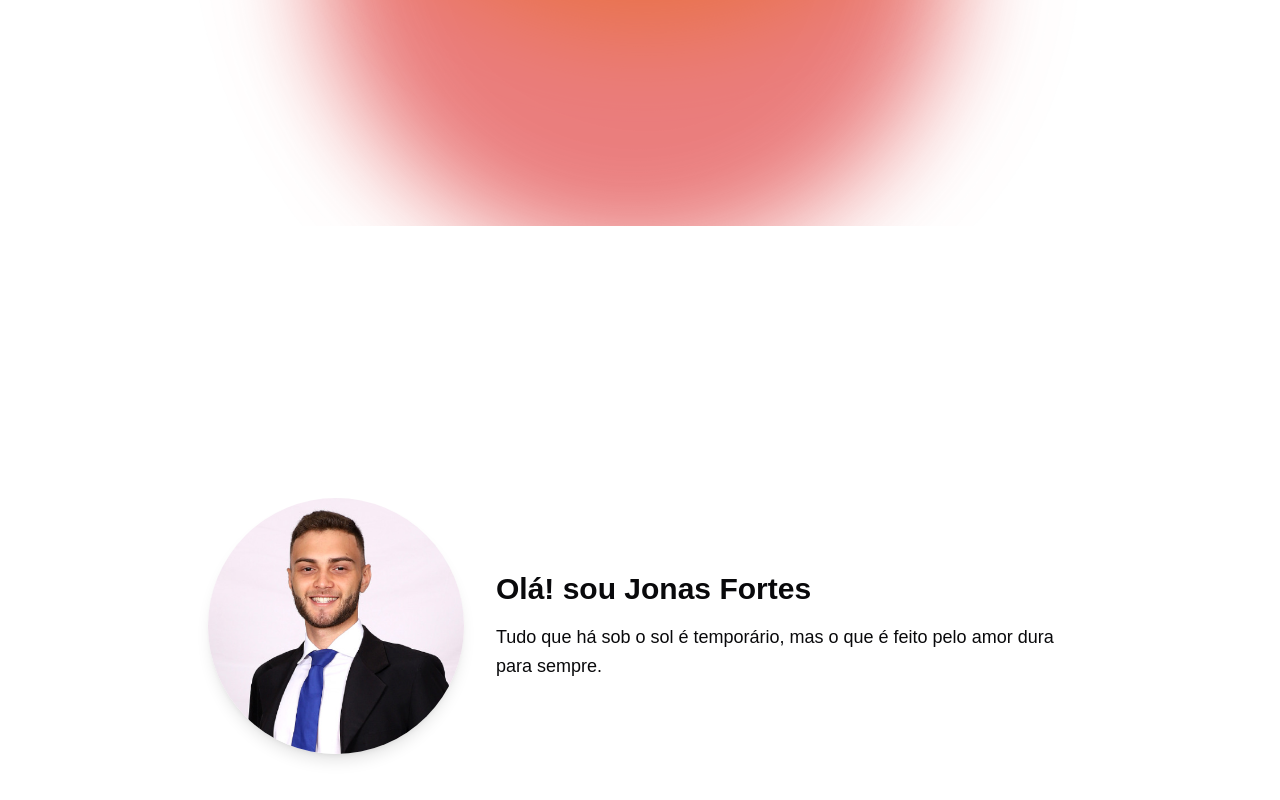
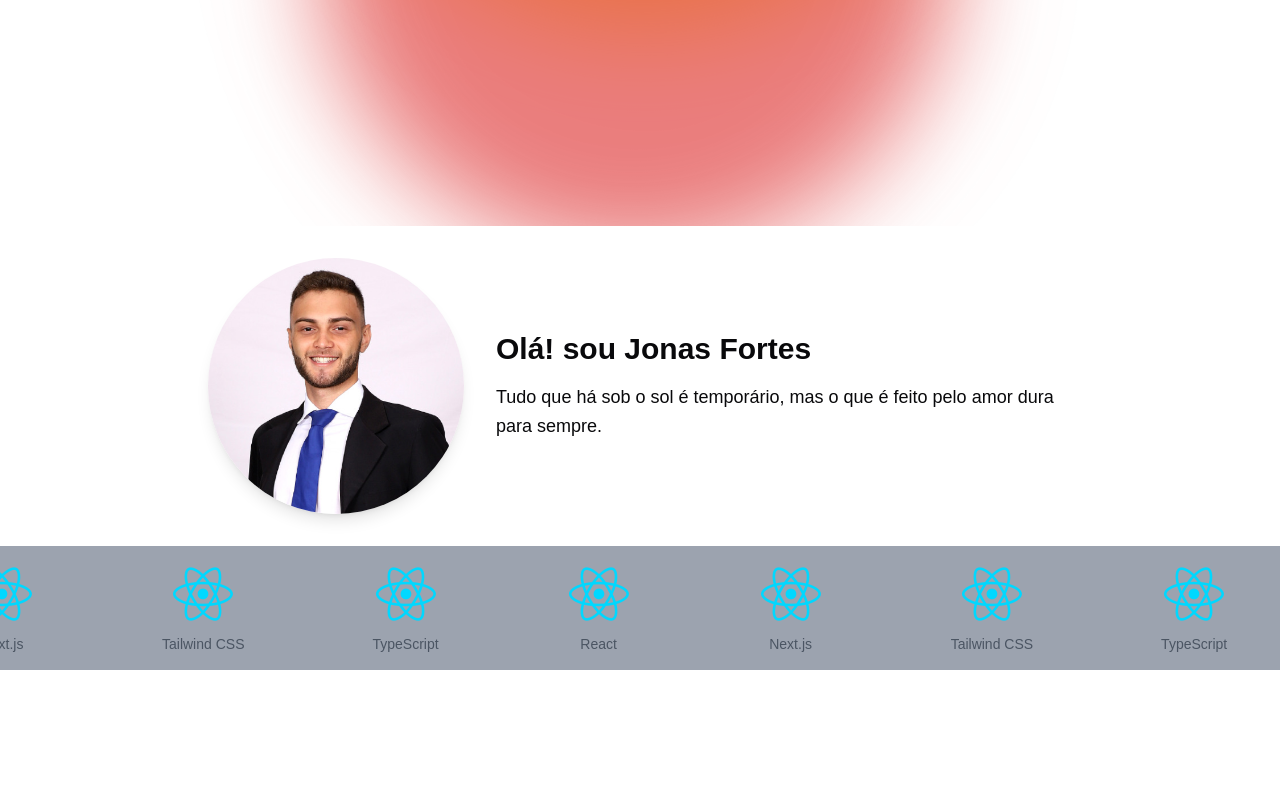
Before and after one commit to JonasFortes12/portfolio, a Next.js app: page / in a window 1280 px wide. Shown: the part 574-1374 px from the top of the page. Built offline with nearby package versions, Linux system fonts and the light colour scheme.

Commit message:
feat: implement the infinite marquee

```diff
--- a/package.json
+++ b/package.json
@@ -18,6 +18,7 @@
     "next": "14.2.13",
     "react": "^18",
     "react-dom": "^18",
+    "react-fast-marquee": "^1.6.5",
     "tailwind-merge": "^2.5.2",
     "tailwindcss-animate": "^1.0.7"
   },
--- a/src/app/page.tsx
+++ b/src/app/page.tsx
@@ -3,6 +3,21 @@
 import Cover from "@/components/page elements/cover";
 import Aboutme from "@/components/page elements/aboutme";
 import { useEffect } from "react";
+
+import { HardSkillsInfiniteMarquee } from "@/components/page elements/hard-skills-infinite-marquee";
+
+const skills = [
+  { name: 'React', logo: '/logo-skills/react-logo.webp' },
+  { name: 'Next.js', logo: '/logo-skills/react-logo.webp' },
+  { name: 'Tailwind CSS', logo: '/logo-skills/react-logo.webp' },
+  { name: 'TypeScript', logo: '/logo-skills/react-logo.webp' },
+  { name: 'React', logo: '/logo-skills/react-logo.webp' },
+  { name: 'Next.js', logo: '/logo-skills/react-logo.webp' },
+  { name: 'Tailwind CSS', logo: '/logo-skills/react-logo.webp' },
+  { name: 'TypeScript', logo: '/logo-skills/react-logo.webp' },
+
+  // Adicione mais habilidades conforme necessário
+]
 
 export default function Home() {
   useEffect(() => {
@@ -37,12 +52,13 @@ export default function Home() {
   return (
     <div className="main-container">
 
-      <div id="cover" className="section h-screen w-full flex justify-center items-center0">
+      <div id="cover" className="section h-screen w-full flex justify-center items-center">
         <Cover />
       </div>
 
-      <div id="aboutme" className="section h-screen w-full flex justify-center items-center">
+      <div id="aboutme" className="section h-screen w-full flex-col justify-center items-center">
         <Aboutme />
+        <HardSkillsInfiniteMarquee skills={skills} />
       </div>
 
 
--- /dev/null
+++ b/src/components/page elements/hard-skills-infinite-marquee.tsx
@@ -0,0 +1,35 @@
+'use client'
+
+import Image from 'next/image'
+import Marquee from 'react-fast-marquee'
+
+// Defina a interface para as habilidades
+interface Skill {
+  name: string
+  logo: string
+}
+
+// Componente principal
+export function HardSkillsInfiniteMarquee({ skills }: { skills: Skill[] }) {
+  return (
+    <div className="w-full py-4 overflow-hidden bg-gray-400">
+      <Marquee gradient={false} speed={50}>
+        <div className="flex gap-8 md:gap-16 lg:gap-32 mx-16 items-center justify-center">
+          {skills.map((skill, index) => (
+            <div key={index} className="flex flex-col items-center">
+              <div className="w-16 h-16 relative">
+                <Image
+                  src={skill.logo}
+                  alt={`${skill.name} logo`}
+                  layout="fill"
+                  objectFit="contain"
+                />
+              </div>
+              <span className="mt-2 text-sm font-medium text-gray-600">{skill.name}</span>
+            </div>
+          ))}
+        </div>
+      </Marquee>
+    </div>
+  )
+}
--- a/src/components/page elements/hardskills.tsx
+++ /dev/null
@@ -1,57 +0,0 @@
-"use client"; // Para garantir que o GSAP rode no lado do cliente
-import { useEffect, useRef } from "react";
-import { gsap } from "gsap";
-import Image from "next/image";
-
-export default function TechSkills() {
-  const marqueeRef = useRef<HTMLDivElement>(null);
-
-  useEffect(() => {
-    const totalWidth = marqueeRef.current?.scrollWidth; // Largura total do conteúdo
-    const windowWidth = window.innerWidth; // Largura da janela
-
-    // Define o movimento da animação
-    gsap.to(marqueeRef.current, {
-      x: -totalWidth, // Move para a esquerda
-      duration: 20, // Duração da animação (ajuste conforme necessário)
-      ease: "linear", // Efeito linear
-      repeat: -1, // Repete infinitamente
-      onRepeat: () => {
-        // Reposiciona o conteúdo para criar o loop infinito
-        gsap.set(marqueeRef.current, { x: windowWidth }); // Reposiciona para o início
-      },
-    });
-
-    return () => {
-      gsap.killTweensOf(marqueeRef.current); // Para a animação quando o componente é desmontado
-    };
-  }, []);
-
-  return (
-
-    // This should be the infinite marquee component !!! Finish this code after the next step
-
-
-    <div className="overflow-hidden relative h-16">
-      <div
-        ref={marqueeRef}
-        className="whitespace-nowrap flex"
-        style={{ display: "flex" }} // Garante que o flexbox funcione
-      >
-        {/* Substitua pelos caminhos das suas logos */}
-        <Image src="/images/eu.jpeg" alt="Logo 1" width={100} height={100} className="mx-4" />
-        <Image src="/images/eu.jpeg" alt="Logo 2" width={100} height={100} className="mx-4" />
-        <Image src="/images/eu.jpeg" alt="Logo 3" width={100} height={100} className="mx-4" />
-        <Image src="/images/eu.jpeg" alt="Logo 4" width={100} height={100} className="mx-4" />
-        <Image src="/images/eu.jpeg" alt="Logo 5" width={100} height={100} className="mx-4" />
-
-        {/* Repetindo as logos para criar um efeito contínuo */}
-        <Image src="/images/eu.jpeg" alt="Logo 1" width={100} height={100} className="mx-4" />
-        <Image src="/images/eu.jpeg" alt="Logo 2" width={100} height={100} className="mx-4" />
-        <Image src="/images/eu.jpeg" alt="Logo 3" width={100} height={100} className="mx-4" />
-        <Image src="/images/eu.jpeg" alt="Logo 4" width={100} height={100} className="mx-4" />
-        <Image src="/images/eu.jpeg" alt="Logo 5" width={100} height={100} className="mx-4" />
-      </div>
-    </div>
-  );
-}
--- a/tailwind.config.ts
+++ b/tailwind.config.ts
@@ -55,9 +55,19 @@ const config: Config = {
   			lg: 'var(--radius)',
   			md: 'calc(var(--radius) - 2px)',
   			sm: 'calc(var(--radius) - 4px)'
-  		}
+  		},
+		keyframes: {
+		'loop-scroll': {
+			'0%': { transform: 'translateX(100%)' },
+			'100%': { transform: 'translateX(-100%)' },
+		},
+		},
+		animation: {
+		'loop-scroll': 'loop-scroll 20s linear infinite',
+		}
   	}
   },
+  // eslint-disable-next-line @typescript-eslint/no-require-imports
   plugins: [require("tailwindcss-animate")],
 };
 export default config;
```
Also changed, not shown: public/logo-skills/react-logo.webp (added), 1 other file (tests, documents, lock files or other folders).
